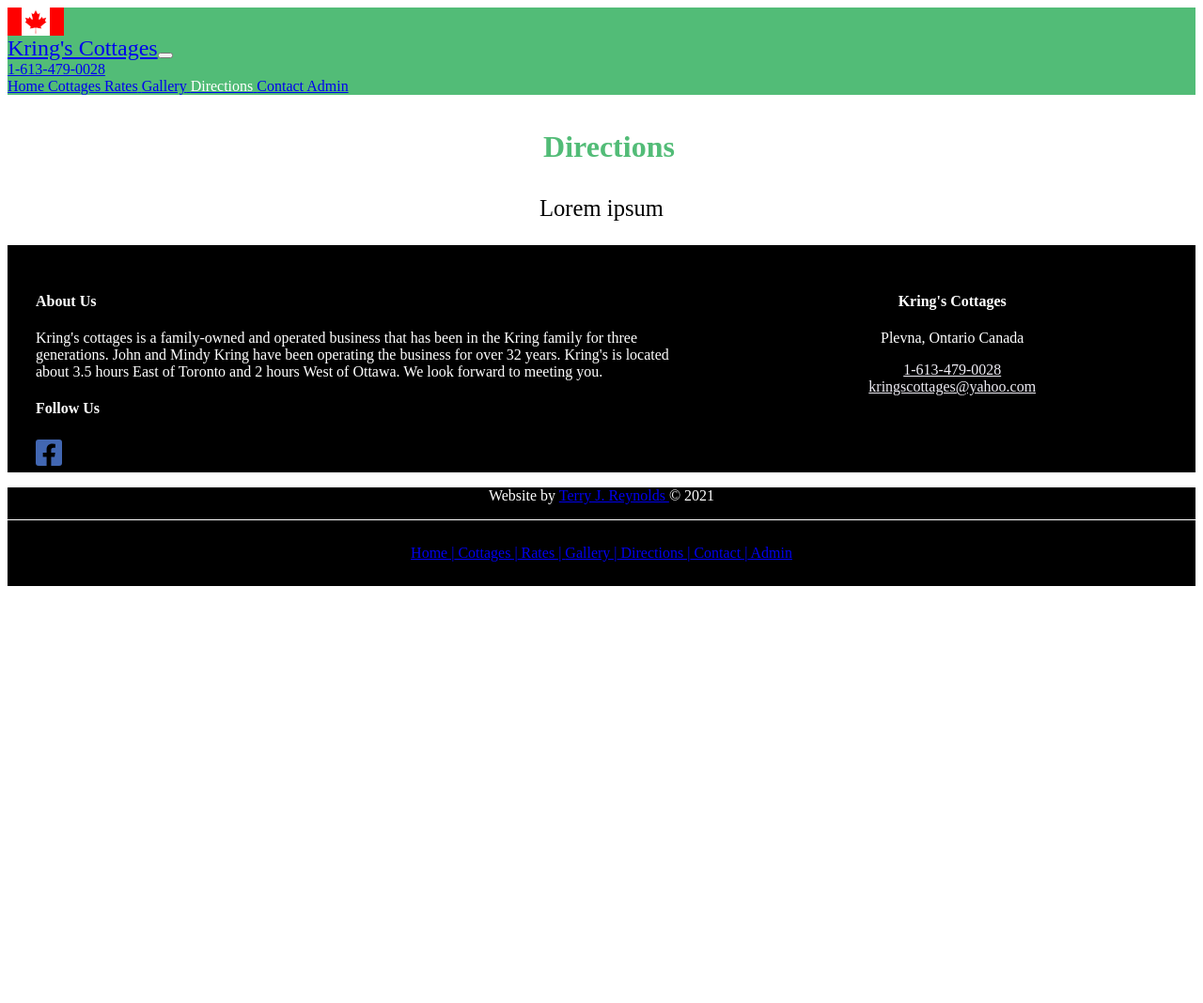
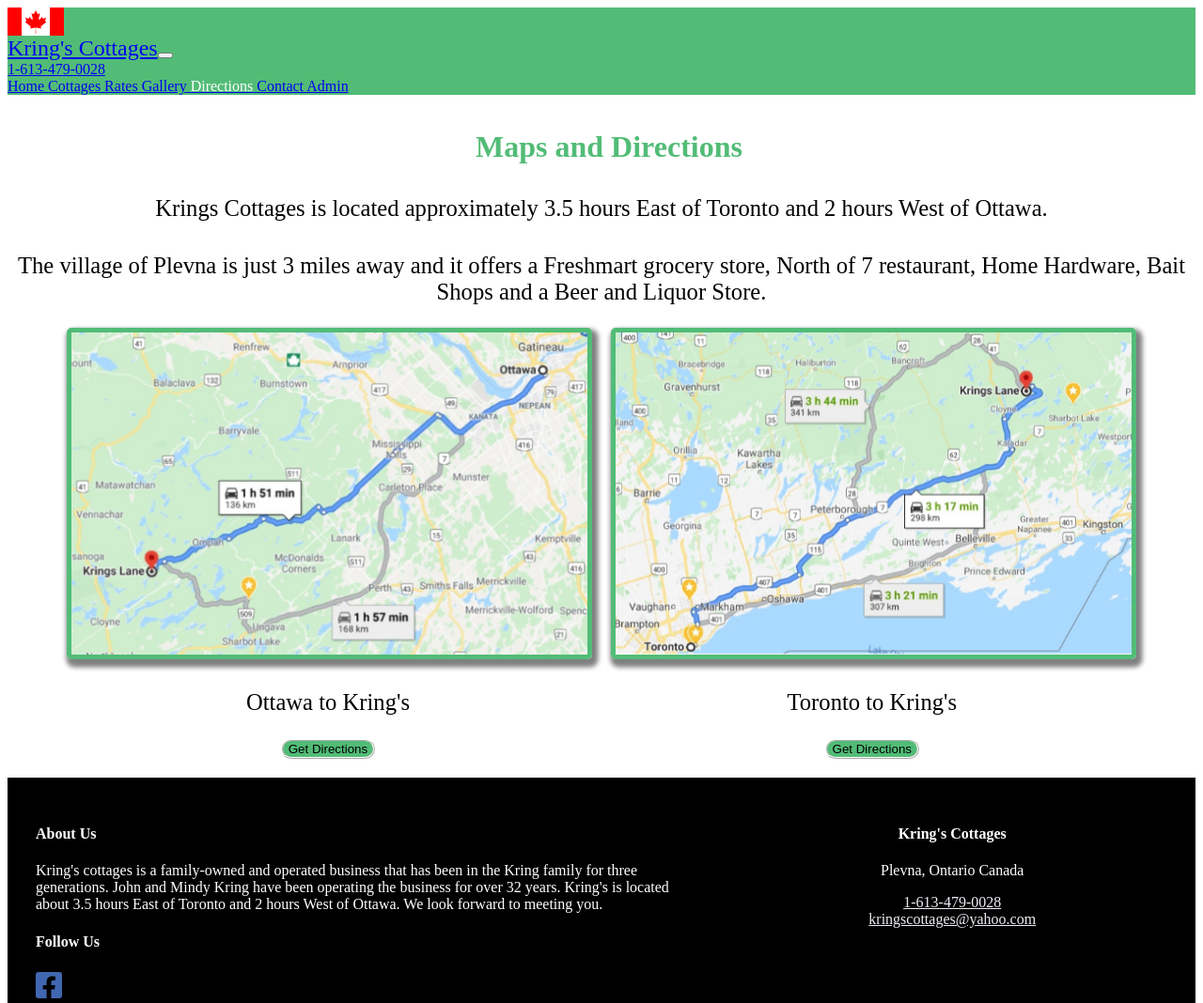
Before and after one commit to Mindy-Kring/krings-cottages, a Gatsby site: page /directions in a window 1280 px wide. Shown: the top 1068 px of the page at 94% size. Before the commit the page ends 800 px from the top, so only its background shows below. Built offline with nearby package versions, Linux system fonts and the light colour scheme; Gatsby itself is replaced by a stand-in of ours.

Commit message:
added content to directions page

```diff
--- a/src/pages/directions.js
+++ b/src/pages/directions.js
@@ -1,5 +1,6 @@
 import React from 'react'
 import styled from 'styled-components'
+import { StaticImage } from "gatsby-plugin-image"
 
  const TITLE = styled.h1`
   color: #52bc77;
@@ -14,31 +15,58 @@ const P = styled.p`
     padding-top: .5rem;
 text-Align: center;
 `
-
+ const buttonStyle = {
+   backgroundColor: "#52bc77",
+   borderRadius: "12px",
+   border: "ridge white 2px",
+ }
+ const buttonDivStyle = {
+     display: "flex",
+     justifyContent: "center"
+ }
 
 const Directions = () => {
-
 
     return (
 
 <div>
 
 
-<div>
-    <TITLE>Directions</TITLE>
-        <P>Lorem ipsum</P>
+<header>
+    <TITLE>Maps and Directions</TITLE>
+        <P>Krings Cottages is located approximately 3.5 hours East of Toronto and 2 hours West of Ottawa. </P>
+        <P>The village of Plevna is just 3 miles away and it offers a Freshmart grocery store, North of 7 restaurant, Home Hardware, Bait Shops and a Beer and Liquor Store.</P>
+</header>
+
+<div className="directionsPics">
+<StaticImage src="../../src/images/Ottawa-Krings.jpg" className="styledSamplePics" placeholder="tracedSVG" alt="Map of distance and directions from Ottawa to Kring's Cottages"  />
+<StaticImage src="../../src/images/Toronto-Krings.jpg" className="styledSamplePics" placeholder="tracedSVG" alt="Map of distance and directions from Toronto to Kring's Cottages"  />
 </div>
 
+<div className="directionsPics">
+    <div>
+        <P>Ottawa to Kring's</P>
+             <div style={buttonDivStyle}>
+<a href="https://www.google.ca/maps/dir/Ottawa,+Ontario/Krings+Ln,+North+Frontenac,+ON/@45.1645356,-77.5994248,8z/data=!3m1!4b1!4m14!4m13!1m5!1m1!1s0x4cce05b25f5113af:0x8a6a51e131dd15ed!2m2!1d-75.6971931!2d45.4215296!1m5!1m1!1s0x4cd3aecdf510d1f9:0xbcbc7ea0fb63201d!2m2!1d-77.0287976!2d44.9398322!3e0" target="_blank" rel="noreferrer"><button className="btn" style={buttonStyle} type="button">Get Directions</button></a>
 
+        </div>
 
+    </div>
+
+    <div>
+        <P>Toronto to Kring's</P>
+        <div style={buttonDivStyle}>
+<a href="https://www.google.ca/maps/dir/Toronto,+Ontario/Krings+Ln,+North+Frontenac,+ON/@44.4275792,-79.3090486,8z/data=!3m1!4b1!4m14!4m13!1m5!1m1!1s0x89d4cb90d7c63ba5:0x323555502ab4c477!2m2!1d-79.3831843!2d43.653226!1m5!1m1!1s0x4cd3aecdf510d1f9:0xbcbc7ea0fb63201d!2m2!1d-77.0287976!2d44.9398322!3e0" target="_blank" rel="noreferrer"><button className="btn" style={buttonStyle} type="button">Get Directions</button></a>
+
+        </div>
+
+    </div>
 
 </div>
 
+</div>
 
     );
 
-
-
-
 }
 export default Directions;
--- a/src/pages/gallery.js
+++ b/src/pages/gallery.js
@@ -72,6 +72,7 @@ export const pageQuery = graphql`
             gatsbyImageData(
               placeholder: TRACED_SVG
               quality: 50
+              formats: [AUTO]
               transformOptions: {fit: COVER}
             )
           }
--- a/src/styles/global.css
+++ b/src/styles/global.css
@@ -112,6 +112,13 @@ div > a:hover {
   width: 90%;
   margin: 0 auto;
 }
+.directionsPics {
+  display: grid;
+  grid-template-columns: auto auto;
+  grid-gap: 20px 20px;
+  width: 90%;
+  margin: 0 auto;
+}
 @keyframes fadeIn {
   0% {
     opacity: 0;
--- a/src/templates/cottage-template.js
+++ b/src/templates/cottage-template.js
@@ -138,6 +138,7 @@ export const pageQuery = graphql`
             gatsbyImageData(
               placeholder: TRACED_SVG
               quality: 50
+              formats: [AUTO]
               transformOptions: {fit: COVER}
             )
           }
```
Also changed, not shown: src/images/Ottawa-Krings.jpg (added), src/images/Toronto-Krings.jpg (added).
